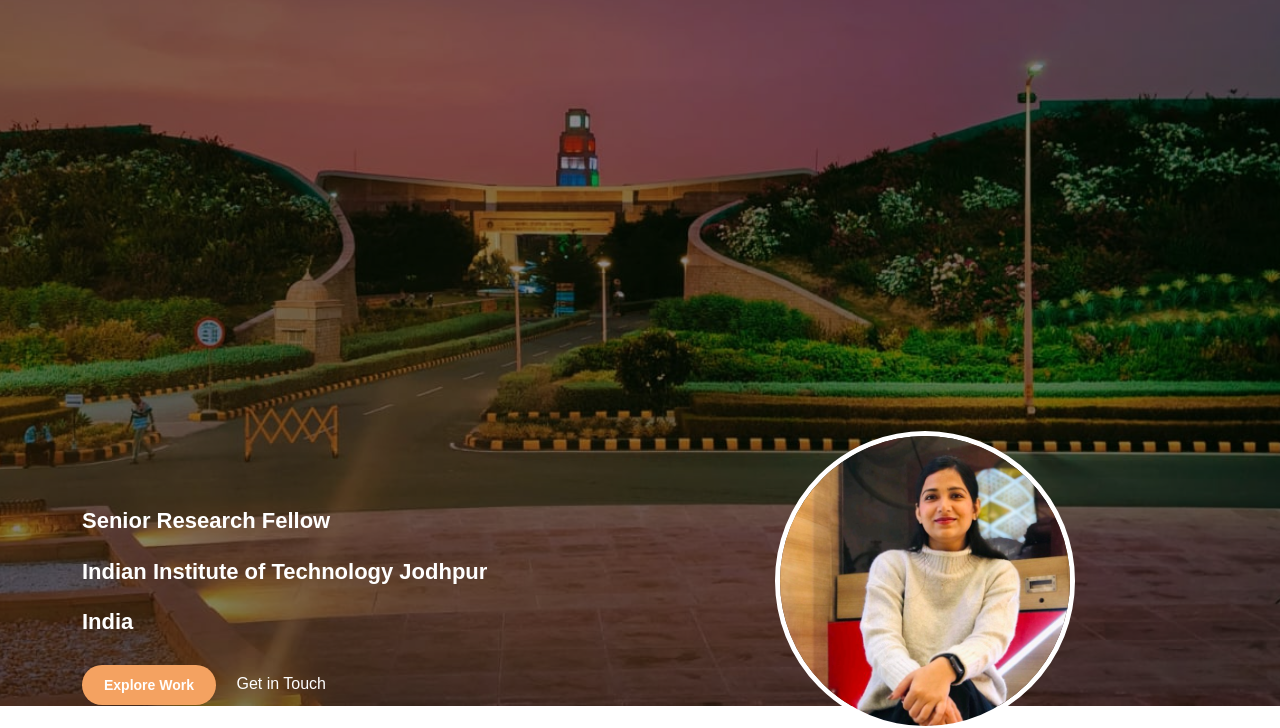
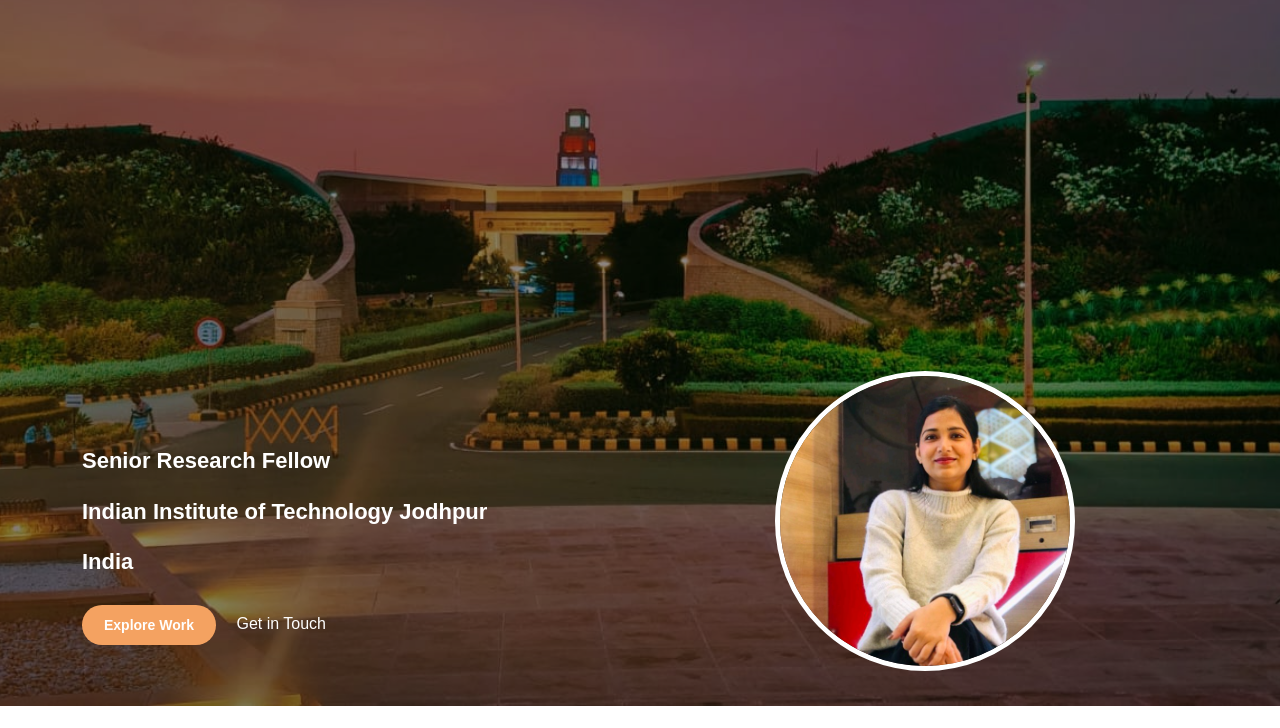
Before and after one commit to kashpk/pragya-kashyap.github.io, a plain HTML site: page index.html in a window 1280 px wide. Shown: the part 94-822 px from the top of the page. Drawn offline with Linux system fonts and the light colour scheme; a web font is replaced by a local one.

Commit message:
Update index.html

```diff
--- a/index.html
+++ b/index.html
@@ -89,7 +89,9 @@
         </nav>
 
         <section class="hero-section d-flex justify-content-center align-items-center" id="section_1"
-    style="background-image: url('images/we_backgroundimage.JPG'); background-size: cover; background-position: center; background-repeat: no-repeat; min-height: 100vh;">
+    <section class="hero-section d-flex justify-content-center align-items-center" id="section_1"
+    style="background-image: url('images/we_backgroundimage.JPG'); background-size: cover; background-position: center; background-repeat: no-repeat; min-height: 100vh; padding-bottom: 120px;">
+
     <div class="container">
         <div class="row">
 
```
